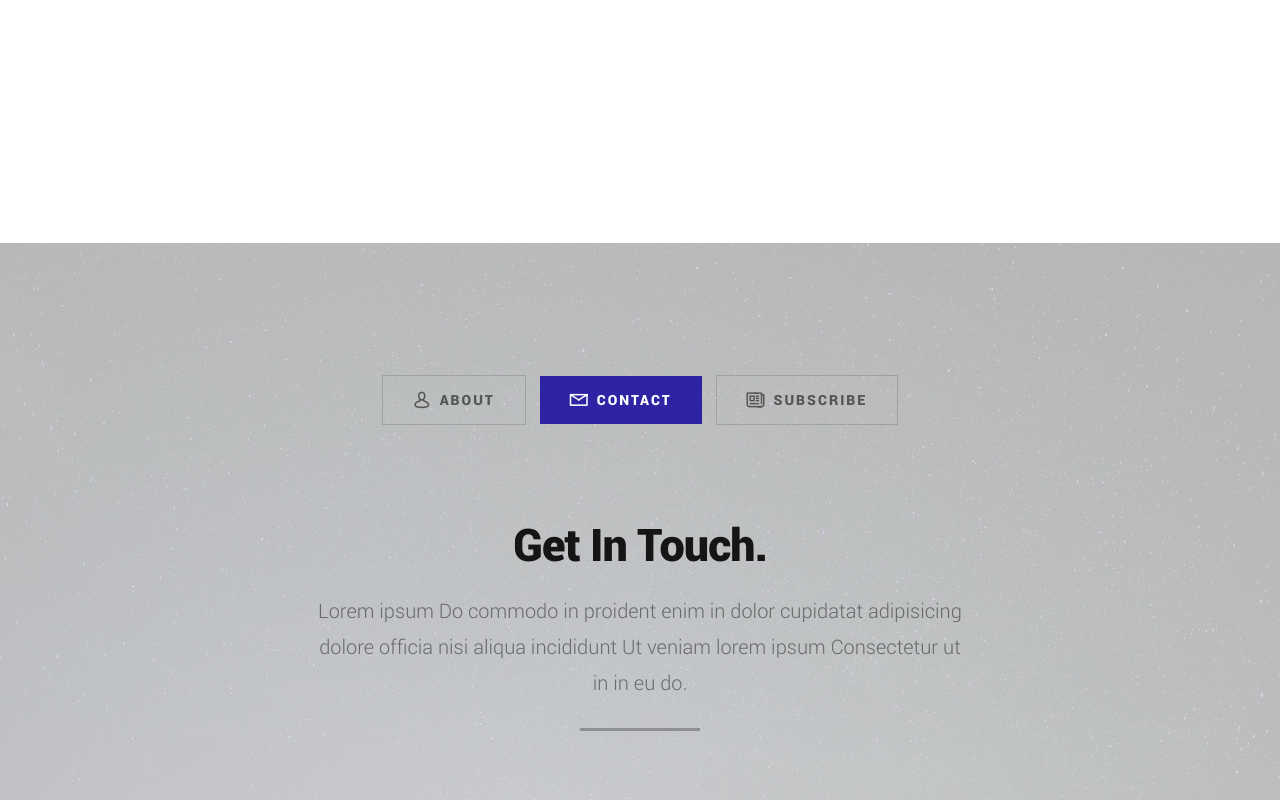
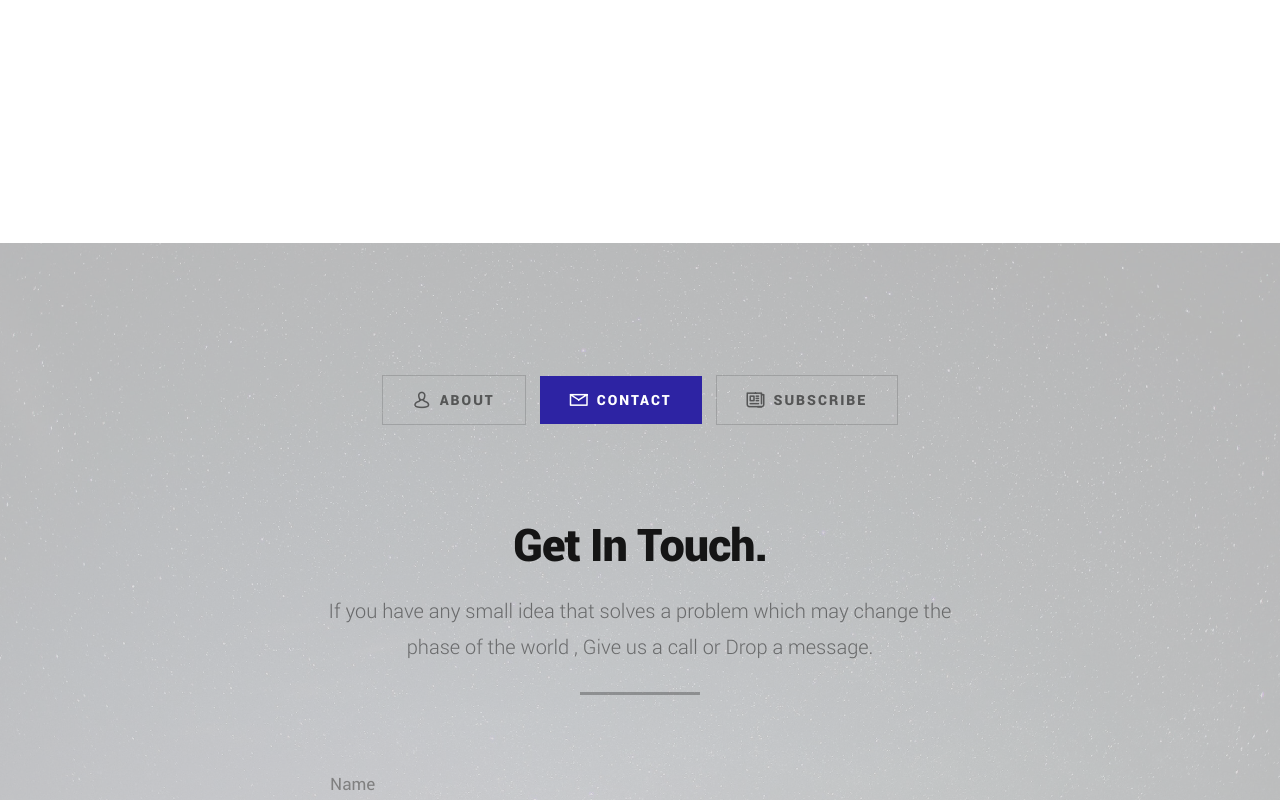
Before and after one commit to Revoluno/revoluno.github.io, a plain HTML site: page index.html in a window 1280 px wide. Both pictures are taken after a click on the item "CONTACT". Shown: the part 557-1357 px from the top of the page. Drawn offline with Linux system fonts and the light colour scheme; files whose address does not match are found by name.

Commit message:
Updated Index

```diff
--- a/index.html
+++ b/index.html
@@ -252,7 +252,7 @@
 
 					   			<h1>Get In Touch.</h1>
 
-					   			<p class="lead">Lorem ipsum Do commodo in proident enim in dolor cupidatat adipisicing dolore officia nisi aliqua incididunt Ut veniam lorem ipsum Consectetur ut in in eu do.</p>
+					   			<p class="lead">If you have any small idea that solves a problem which may change the phase of the world , Give us a call or Drop a message.</p>
 
 					   		</div>
 					   	</div> <!-- /tab-content-intro -->
```
